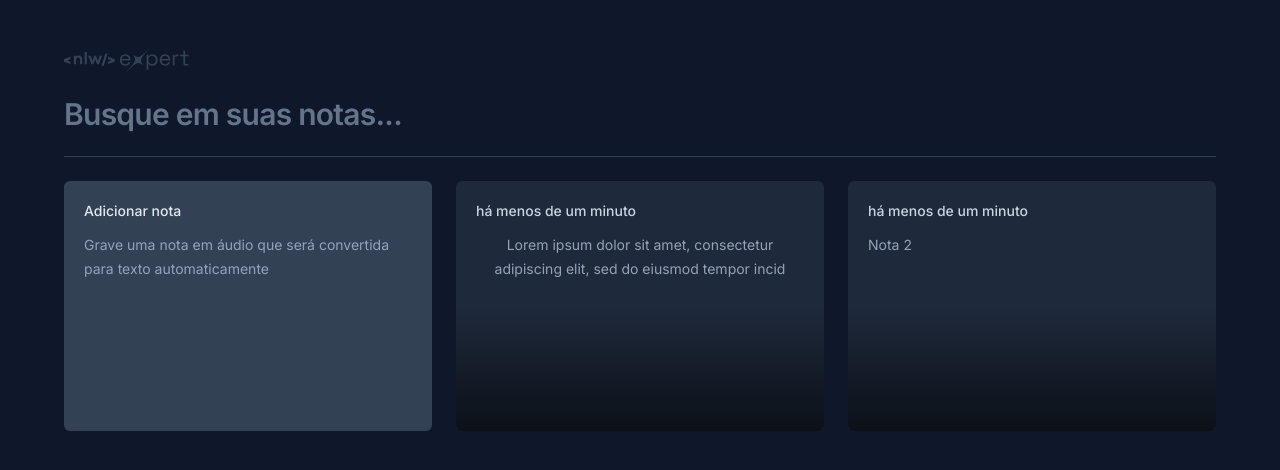
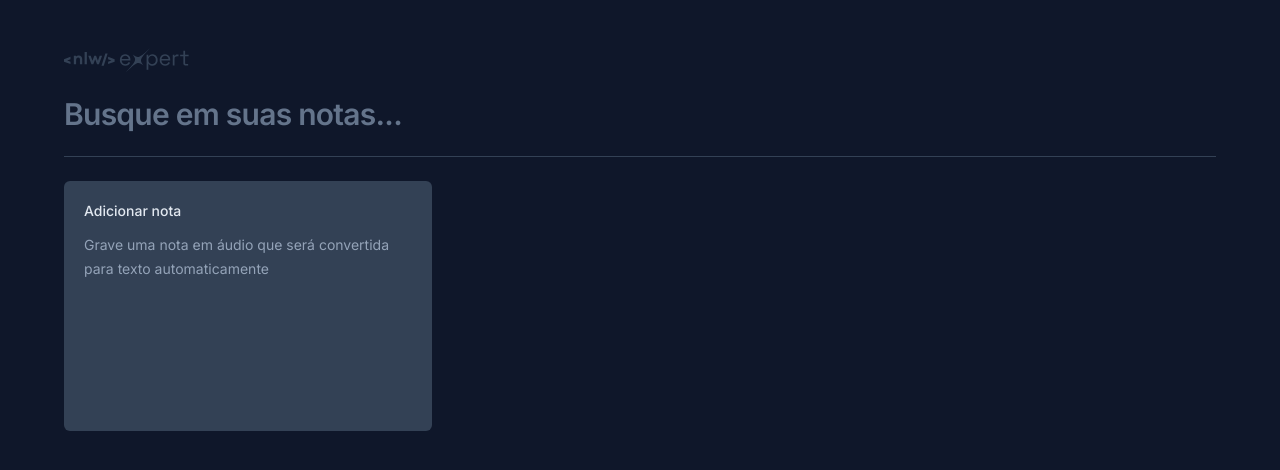
Before and after one commit to AloisSailer/nlw-expert-notes, a React (Vite) app: page / in a window 1280 px wide. Shown: the top 470 px of the page. Built offline with nearby package versions, Linux system fonts and the light colour scheme.

Commit message:
continuação

```diff
--- a/src/app.tsx
+++ b/src/app.tsx
@@ -1,32 +1,43 @@
-import { useState } from "react"
+import { ChangeEvent, useState } from "react"
 import logo from "./assets/logo-nlw-expert.svg"
 import { NewNoteCard } from "./components/new-note-card"
 import { NoteCard } from "./components/note-card"
 
+interface Note {
+  id: string
+  date: Date
+  content: string
+}
 export function App() {
-  const [notes, setNotes] = useState([
-    {
-      id: 1,
-      date: new Date(),
-      content:
-        "Lorem ipsum dolor sit amet, consectetur adipiscing elit, sed do eiusmod tempor incid",
-    },
-    {
-      id: 2,
-      date: new Date(),
-      content: "Nota 2",
-    },
-  ])
+  const [search, setSearch] = useState("")
+  const [notes, setNotes] = useState<Note[]>(() => {
+    const notesOnStorage = localStorage.getItem("notes")
+    if (notesOnStorage) {
+      return JSON.parse(notesOnStorage)
+    }
+    return []
+  })
 
   function onNoteCreated(content: string) {
     const newNote = {
-      id: Math.random(),
+      id: crypto.randomUUID(),
       date: new Date(),
       content,
     }
 
-    setNotes([newNote, ...notes])
+    const notesArray = [newNote, ...notes]
+
+    setNotes(notesArray)
+
+    localStorage.setItem("notes", JSON.stringify(notesArray))
   }
+
+  function handleSearch(event: ChangeEvent<HTMLInputElement>) {
+    const query = event.target.value.toLowerCase()
+    setSearch(query)
+  }
+
+  console.log(search)
 
   return (
     <div className="mx-auto max-w-6xl my-12 space-y-6">
@@ -36,13 +47,14 @@
           type="text"
           placeholder="Busque em suas notas..."
           className="w-full bg-transparent text-3xl font-semibold tracking-tight outline-none placeholder:text-slate-500"
+          onChange={handleSearch}
         />
       </form>
       <div className="h-px bg-slate-700" />
       <div className="grid grid-cols-3 gap-6 auto-rows-[250px]">
         <NewNoteCard onNoteCreated={onNoteCreated} />
         {notes.map((note) => {
-          return <NoteCard key={Node.id} note={note} />
+          return <NoteCard key={note.id} note={note} />
         })}
       </div>
     </div>
--- a/src/components/new-note-card.tsx
+++ b/src/components/new-note-card.tsx
@@ -24,6 +24,8 @@
   function handleSaveNote(event: FormEvent) {
     event.preventDefault()
     onNoteCreated(content)
+    setContent("")
+    setShouldShowOnboarding(true)
     toast.success("Nota criada com sucesso!")
   }
 
@@ -72,6 +74,7 @@
                   autoFocus
                   className="text-sm leading-6 text-slate-400 bg-transparent resize-none flex-1 outline-none"
                   onChange={handleContentChanged}
+                  value={content}
                 />
               )}
             </div>
```
